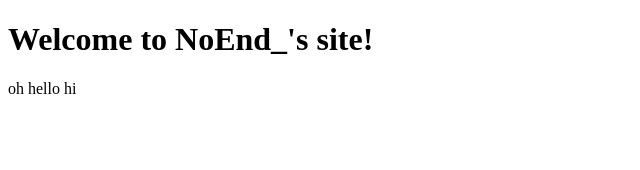
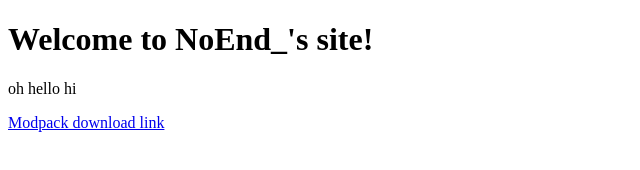
Before and after one commit to Astrali-GD/NoEnd-yt.github.io, a plain HTML site: page index.html in a window 1280 px wide. Shown: the whole page, without its empty margins (0-640 px from the left). Drawn offline with Linux system fonts and the light colour scheme.

Commit message:
Update index.html

```diff
--- a/index.html
+++ b/index.html
@@ -6,5 +6,6 @@
 	<body>
 		<h1>Welcome to NoEnd_'s site!</h1>
 		<p>oh hello hi</p>
+		<a href="https://github.com/NoEnd-yt/NoEnd-yt.github.io/blob/main/FO%20Packwiz/pack.toml" download>Modpack download link</a>
 	</body>
 </html>
```
